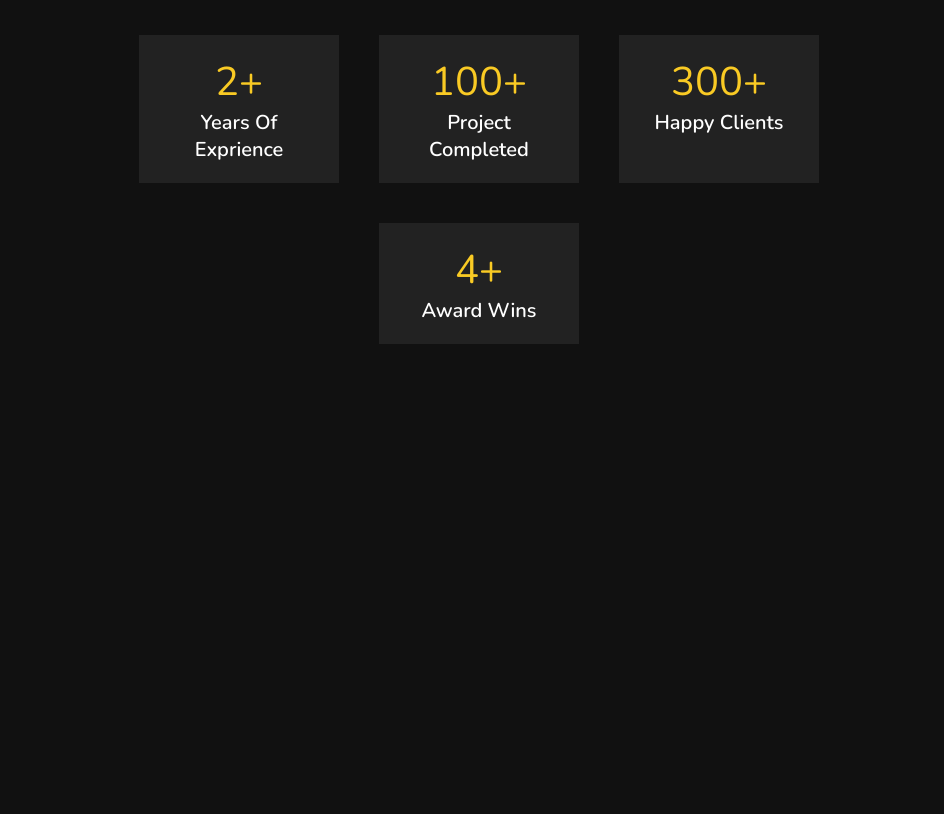
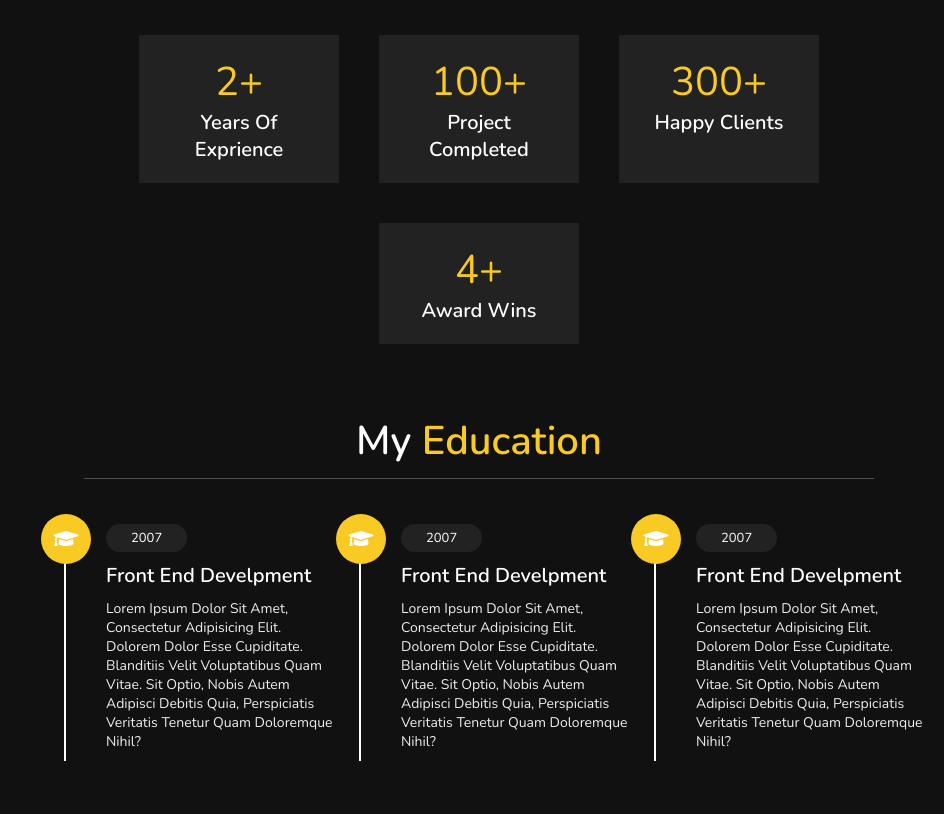
Before and after one commit to likeam/PersonalPortfolio, a plain HTML site: page index.html in a window 1280 px wide. Shown: the part 1206-2020 px from the top of the page, without its empty margins (336-1280 px from the left). Drawn offline with nearby package versions, Linux system fonts and the light colour scheme.

Commit message:
Building the education section

```diff
--- a/index.html
+++ b/index.html
@@ -36,7 +36,7 @@
     <section id="home" class="home">
         <h3>HI THERE !</h3>
         <h1>I'M <span>Abdul Rehman</span></h1>
-        <p>Lorem ipsum dolor sit, amet consectetur adipisicing elit. Repudiandae quae numqu </p>
+        <p> A competent front end develper with handsum exprience on HTML CSS and JavaScript</p> </p>
         <a href="#about"> <button class="btn">about me <i class="fas fa-user"></i></button></a>
     </section>
 
@@ -73,7 +73,27 @@
     </section>
 
     <section class="education" id="education">
-
+        <h1 class="heading">my<span> education </span></h1>
+        <div class="box-container">
+            <div class="box">
+                <i class="fas fa-graduation-cap"></i>
+                <span>2007</span>
+                <h3>front end develpment</h3>
+                <p>Lorem ipsum dolor sit amet, consectetur adipisicing elit. Dolorem dolor esse cupiditate. Blanditiis velit voluptatibus quam vitae. Sit optio, nobis autem adipisci debitis quia, perspiciatis veritatis tenetur quam doloremque nihil?</p>
+            </div>
+            <div class="box">
+                <i class="fas fa-graduation-cap"></i>
+                <span>2007</span>
+                <h3>front end develpment</h3>
+                <p>Lorem ipsum dolor sit amet, consectetur adipisicing elit. Dolorem dolor esse cupiditate. Blanditiis velit voluptatibus quam vitae. Sit optio, nobis autem adipisci debitis quia, perspiciatis veritatis tenetur quam doloremque nihil?</p>
+            </div>
+            <div class="box">
+                <i class="fas fa-graduation-cap"></i>
+                <span>2007</span>
+                <h3>front end develpment</h3>
+                <p>Lorem ipsum dolor sit amet, consectetur adipisicing elit. Dolorem dolor esse cupiditate. Blanditiis velit voluptatibus quam vitae. Sit optio, nobis autem adipisci debitis quia, perspiciatis veritatis tenetur quam doloremque nihil?</p>
+            </div>
+        </div>
     </section>
 
     <script src="https://cdnjs.cloudflare.com/ajax/libs/jquery/3.6.0/jquery.min.js"></script>
--- a/style.css
+++ b/style.css
@@ -218,6 +218,54 @@ header .navbar ul li a:hover{
 }
 
 
+/* EDUCATION SECTION */
+.education .box-container{
+    display: flex;
+    align-items: center;
+    justify-content: space-between;
+    flex-wrap: wrap;
+    padding:1rem 0;
+    padding-left: 3rem;
+}
+.education .box-container .box{
+    width:27rem;
+    margin:4rem 1rem;
+    padding-left: 4rem;
+    border-left: .2rem solid #fff;
+    position: relative;
+}
+.education .box-container .box span{
+    font-size: 1.3rem;
+    background:#222;
+    color:#fff;
+    border-radius: 5rem;
+    padding:.5rem 2.5rem;
+}
+.education .box-container .box h3{
+    font-size: 2rem;
+    color:#fff;
+    padding-top: 1.5rem;
+}
+.education .box-container .box p{
+    font-size: 1.4rem;
+    color:#eee;
+    padding: 1rem 0;
+}
+.education .box-container .box i{
+    position: absolute;
+    top:-1.5rem; left:-2.5rem;
+    height:5rem;
+    width: 5rem;
+    border-radius: 50%;
+    line-height: 5rem;
+    text-align: center;
+    font-size: 2rem;
+    color:#fff;
+    background:var(--yellow);
+}
+
+
+
 
 
 
@@ -279,5 +327,8 @@ header .navbar ul li a:hover{
     .about .row .counter .box{
         width: 100%;
     }
+    .education .box-container .box{
+        width:100%;
+    }
 
 }
```
